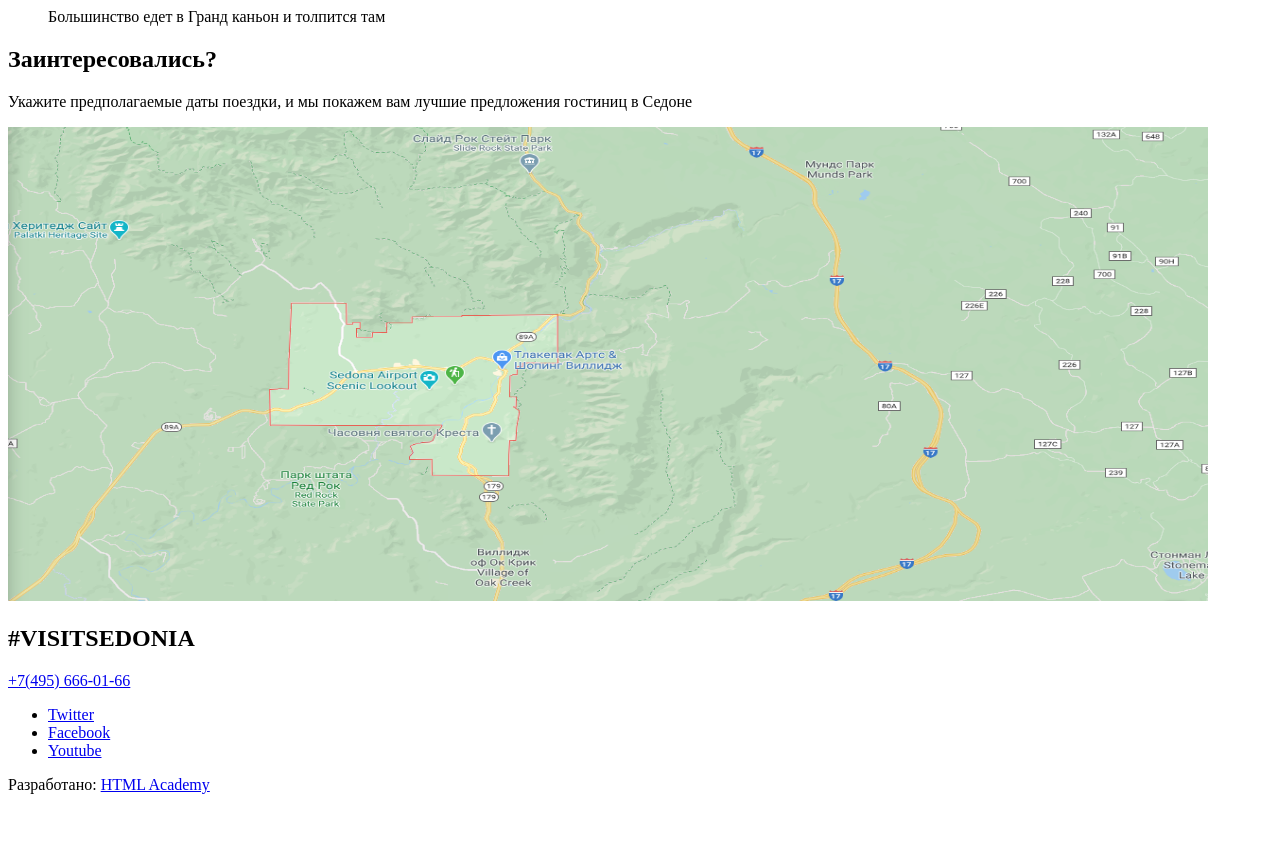
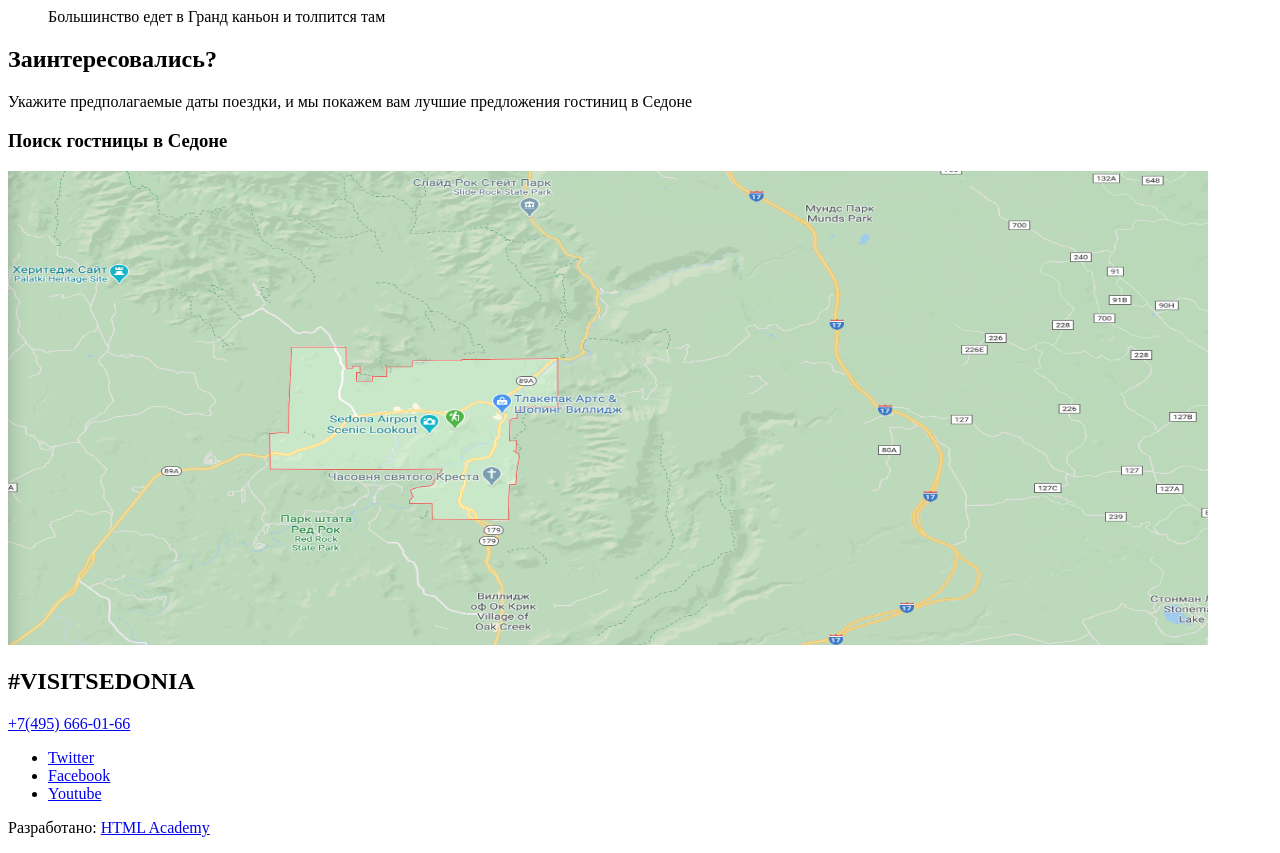
Before and after one commit to Fluck21/155287-sedona-28, a plain HTML site: page index.html in a window 1280 px wide. Shown: the part 2080-2933 px from the top of the page. Before the commit the page ends 2890 px from the top, so only its background shows below. Drawn offline with Linux system fonts and the light colour scheme.

Commit message:
Внес исправления в бонусное задание

```diff
--- a/index.html
+++ b/index.html
@@ -86,9 +86,10 @@
       <p>Укажите предполагаемые даты поездки, и мы покажем вам лучшие предложения гостиниц в Седоне</p>
     </section>
 
-    <map>
+    <section>
+      <h3>Поиск гостницы в Седоне</h3>
       <img src="img/map.png" width="1200" height="474" alt="Map-Sedona">
-    </map>
+    </section>
 
 
 </main>
```
